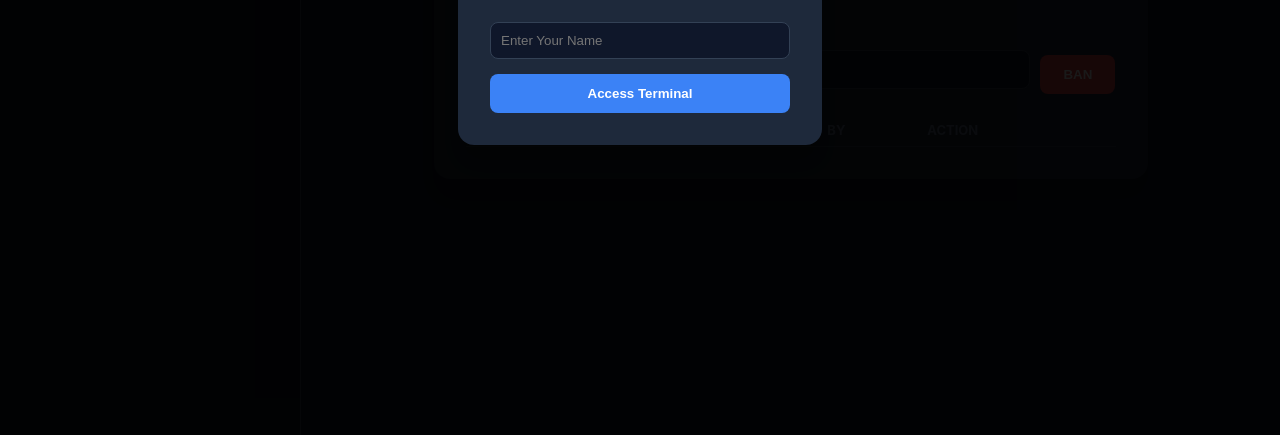
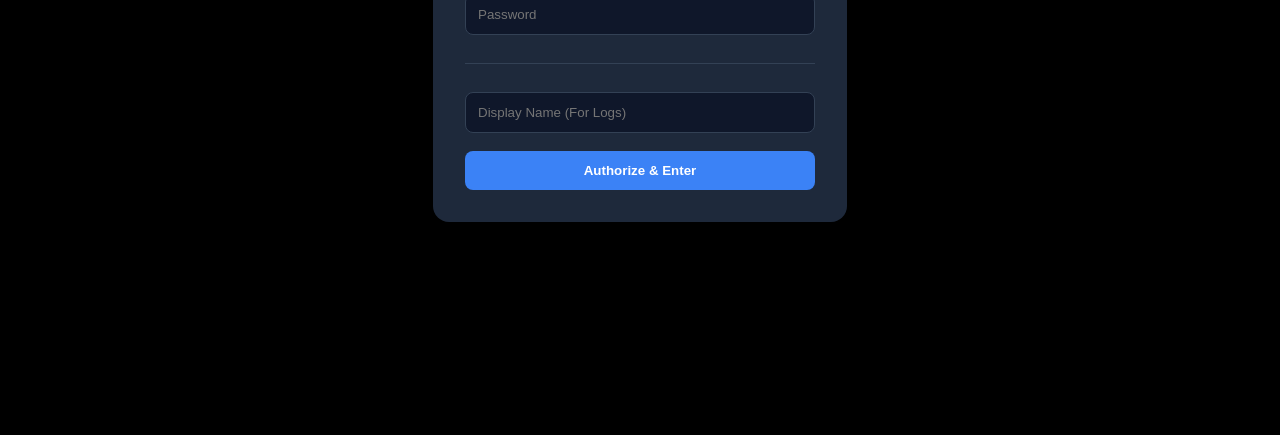
Before and after one commit to mxdas69/my-admin-panel, a plain HTML site: page index.html in a window 1280 px wide. Shown: the part 365-800 px from the top of the page. Drawn offline with nearby package versions, Linux system fonts and the light colour scheme.

Commit message:
Update index.html

```diff
--- a/index.html
+++ b/index.html
@@ -3,59 +3,63 @@
 <head>
     <meta charset="UTF-8">
     <meta name="viewport" content="width=device-width, initial-scale=1.0">
-    <title>Escape Tsunami for FNAF | HQ</title>
+    <title>Escape Tsunami for FNAF | Admin Panel</title>
     <script src="https://cdn.jsdelivr.net/npm/@supabase/supabase-js@2"></script>
     <style>
         :root { --accent: #3b82f6; --danger: #ef4444; --bg: #0f172a; --card: #1e293b; }
-        body { font-family: 'Inter', sans-serif; background-color: var(--bg); color: #f8fafc; margin: 0; display: flex; height: 100vh; }
+        body { font-family: 'Inter', sans-serif; background-color: var(--bg); color: #f8fafc; margin: 0; display: flex; height: 100vh; overflow: hidden; }
 
         /* Layout */
         .sidebar { width: 300px; background: #0b1120; border-right: 1px solid #334155; display: flex; flex-direction: column; }
-        .main-content { flex: 1; display: flex; justify-content: center; align-items: center; padding: 20px; }
+        .main-content { flex: 1; padding: 40px; display: flex; flex-direction: column; align-items: center; overflow-y: auto; }
 
         /* Elements */
-        .card { background: var(--card); padding: 2rem; border-radius: 16px; width: 100%; max-width: 500px; box-shadow: 0 20px 25px rgba(0,0,0,0.3); }
-        .log-box { flex: 1; overflow-y: auto; padding: 15px; font-size: 12px; color: #94a3b8; }
+        .card { background: var(--card); padding: 2rem; border-radius: 16px; width: 100%; max-width: 700px; box-shadow: 0 20px 25px rgba(0,0,0,0.3); }
+        .log-box { flex: 1; overflow-y: auto; padding: 15px; font-size: 12px; color: #94a3b8; font-family: monospace; }
         .log-entry { padding: 8px; border-bottom: 1px solid #1e293b; margin-bottom: 5px; }
 
-        input { width: 100%; padding: 10px; margin: 5px 0; border-radius: 8px; border: 1px solid #334155; background: #0f172a; color: white; box-sizing: border-box; }
-        button { width: 100%; padding: 12px; margin-top: 10px; border-radius: 8px; border: none; font-weight: 600; cursor: pointer; transition: 0.2s; background: var(--accent); color: white; }
+        input { width: 100%; padding: 12px; margin: 8px 0; border-radius: 8px; border: 1px solid #334155; background: #0f172a; color: white; box-sizing: border-box; }
+        button { padding: 12px 24px; border-radius: 8px; border: none; font-weight: 600; cursor: pointer; transition: 0.2s; background: var(--accent); color: white; }
+        button:hover { filter: brightness(1.2); }
 
         .ban-table { width: 100%; margin-top: 20px; border-collapse: collapse; font-size: 13px; }
-        .ban-table th { text-align: left; color: #64748b; padding: 8px; border-bottom: 1px solid #334155; }
-        .ban-table td { padding: 8px; border-bottom: 1px solid #1e293b; }
+        .ban-table th { text-align: left; color: #64748b; padding: 12px; border-bottom: 2px solid #334155; text-transform: uppercase; font-size: 11px; }
+        .ban-table td { padding: 12px; border-bottom: 1px solid #1e293b; }
 
-        #overlay { position: fixed; inset: 0; background: rgba(0,0,0,0.9); z-index: 100; display: flex; justify-content: center; align-items: center; }
+        #overlay { position: fixed; inset: 0; background: #000; z-index: 100; display: flex; justify-content: center; align-items: center; }
         #admin-panel { display: none; width: 100%; height: 100%; }
     </style>
 </head>
 <body>
 
 <div id="overlay">
-    <div class="card" style="max-width: 300px;">
-        <h3>Admin Identity</h3>
-        <input type="text" id="admin-id" placeholder="Enter Your Name">
-        <button onclick="saveIdentity()">Access Terminal</button>
+    <div class="card" style="max-width: 350px; text-align: center;">
+        <h2 style="margin-top:0;">Admin Login</h2>
+        <input type="email" id="adm-email" placeholder="Email Address">
+        <input type="password" id="adm-pass" placeholder="Password">
+        <hr style="border: 0; border-top: 1px solid #334155; margin: 20px 0;">
+        <input type="text" id="admin-name" placeholder="Display Name (For Logs)">
+        <button onclick="handleAuth()" style="width: 100%; margin-top: 10px;">Authorize & Enter</button>
     </div>
 </div>
 
-<div id="admin-panel" style="display: flex;">
+<div id="admin-panel">
     <div class="sidebar">
-        <div style="padding: 15px; border-bottom: 1px solid #334155; font-weight: bold;">ACTION LOGS</div>
+        <div style="padding: 15px; border-bottom: 1px solid #334155; font-weight: bold; font-size: 12px; color: #64748b;">ACTION LOGS</div>
         <div class="log-box" id="logs">
             <div class="log-entry">System ready...</div>
         </div>
     </div>
 
     <div class="main-content">
-        <div class="card" style="max-width: 650px;">
-            <h1>Escape Tsunami for FNAF</h1>
-            <p id="welcome-msg" style="color: var(--accent); margin-bottom: 20px;">Welcome, Admin</p>
+        <div class="card">
+            <h1 style="margin-top:0;">Escape Tsunami for FNAF</h1>
+            <p id="welcome-msg" style="color: var(--accent); margin-bottom: 20px; font-size: 14px;">Logged in as: ---</p>
 
             <div style="display: flex; gap: 10px;">
-                <input type="text" id="target" placeholder="Roblox Username">
-                <input type="text" id="reason" placeholder="Reason">
-                <button onclick="handleBan()" style="width: 150px; background: var(--danger);">BAN</button>
+                <input type="text" id="target" placeholder="Roblox Username" style="flex:2;">
+                <input type="text" id="reason" placeholder="Reason" style="flex:3;">
+                <button onclick="handleBan()" style="background: var(--danger); flex:1;">BAN</button>
             </div>
 
             <table class="ban-table">
@@ -67,9 +71,11 @@
                         <th>ACTION</th>
                     </tr>
                 </thead>
-                <tbody id="ban-list-body">
-                    </tbody>
+                <tbody id="ban-list-body"></tbody>
             </table>
+            <div style="text-align: right; margin-top: 15px;">
+                <span onclick="fetchData()" style="color: var(--accent); cursor: pointer; font-size: 12px;">↻ Refresh List</span>
+            </div>
         </div>
     </div>
 </div>
@@ -80,28 +86,41 @@
     const client = supabase.createClient(SB_URL, SB_KEY);
     let currentAdmin = "Unknown";
 
-    function saveIdentity() {
-        const name = document.getElementById('admin-id').value;
-        if (!name) return alert("Please enter your name.");
+    async function handleAuth() {
+        const email = document.getElementById('adm-email').value;
+        const pass = document.getElementById('adm-pass').value;
+        const name = document.getElementById('admin-name').value;
+
+        if (!email || !pass || !name) return alert("Fill in all fields!");
+
+        // 1. Check Supabase Password
+        const { error } = await client.auth.signInWithPassword({ email: email, password: pass });
+
+        if (error) {
+            alert("Login Failed: " + error.message);
+        } else {
+            // 2. Setup Panel
             currentAdmin = name;
             document.getElementById('overlay').style.display = 'none';
             document.getElementById('admin-panel').style.display = 'flex';
             document.getElementById('welcome-msg').innerText = "Logged in as: " + currentAdmin;
+            addLog("Admin Authorized.");
             fetchData();
+        }
     }
 
     async function handleBan() {
         const user = document.getElementById('target').value;
-        const res = document.getElementById('reason').value || "No reason";
+        const res = document.getElementById('reason').value || "Moderator Action";
         if (!user) return;
 
         const { error } = await client.from('ban_list').insert([
             { username: user, reason: res, admin_name: currentAdmin }
         ]);
 
-        if (error) alert(error.message);
+        if (error) alert("Error: " + error.message);
         else {
-            addLog(`Banned ${user} for: ${res}`);
+            addLog(`Banned ${user}`);
             fetchData();
             document.getElementById('target').value = "";
             document.getElementById('reason').value = "";
@@ -117,19 +136,23 @@
     }
 
     async function fetchData() {
-        const { data } = await client.from('ban_list').select('*');
+        const { data, error } = await client.from('ban_list').select('*');
         const tbody = document.getElementById('ban-list-body');
         tbody.innerHTML = "";
 
+        if (data && data.length > 0) {
             data.forEach(item => {
                 const row = `<tr>
-                <td>${item.username}</td>
+                    <td><b>${item.username}</b></td>
                     <td>${item.reason}</td>
                     <td style="color: #94a3b8;">${item.admin_name || 'System'}</td>
-                <td><span class="unban-link" style="color:var(--danger); cursor:pointer;" onclick="handleUnban('${item.username}')">Unban</span></td>
+                    <td><span style="color:var(--danger); cursor:pointer; font-weight:bold;" onclick="handleUnban('${item.username}')">[UNBAN]</span></td>
                 </tr>`;
                 tbody.innerHTML += row;
             });
+        } else {
+            tbody.innerHTML = "<tr><td colspan='4' style='text-align:center; color:#64748b;'>No active bans.</td></tr>";
+        }
     }
 
     function addLog(msg) {
@@ -138,8 +161,8 @@
         logs.innerHTML = `<div class="log-entry">[${time}] ${currentAdmin}: ${msg}</div>` + logs.innerHTML;
     }
 
-    // Auto-refresh every 10 seconds for "Live Data" feel
-    setInterval(fetchData, 10000);
+    // Auto-refresh list every 15 seconds
+    setInterval(fetchData, 15000);
 </script>
 </body>
 </html>
```
Lines whose indentation alone changed are shown as unchanged.
